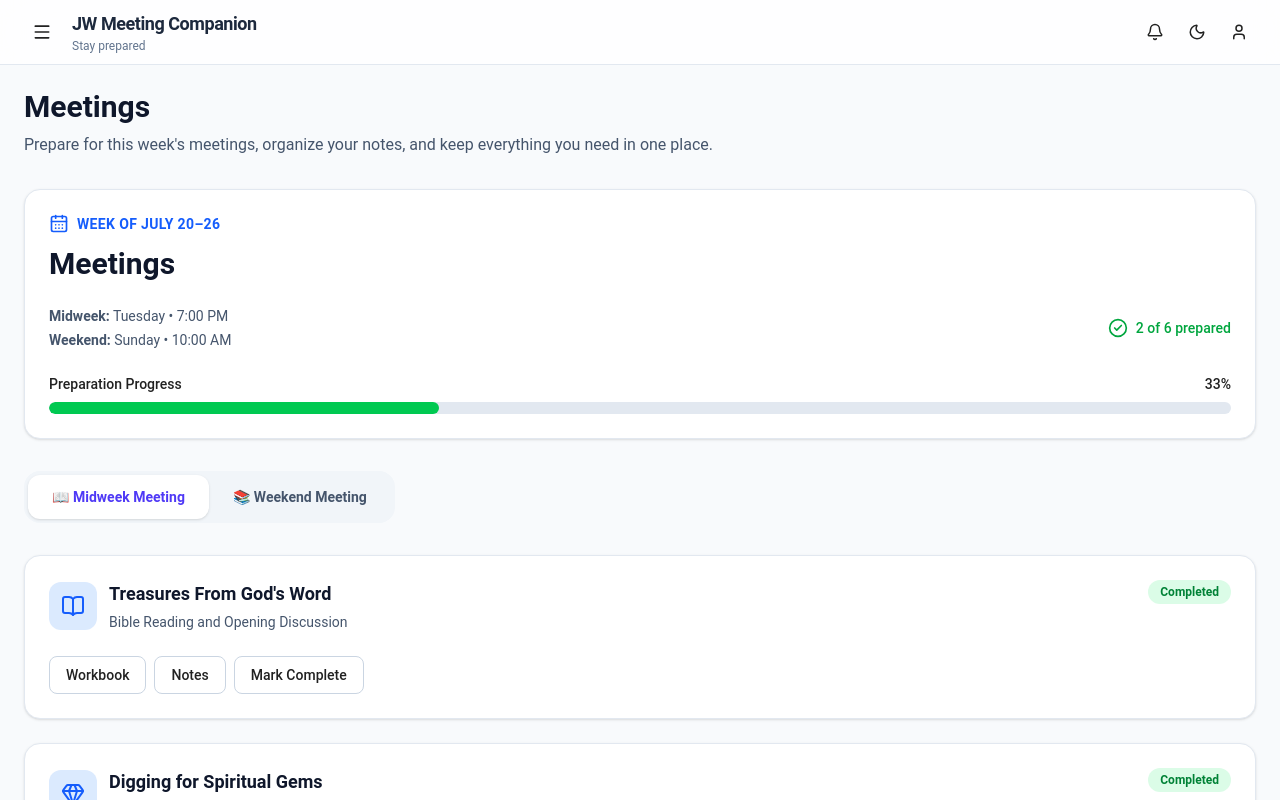
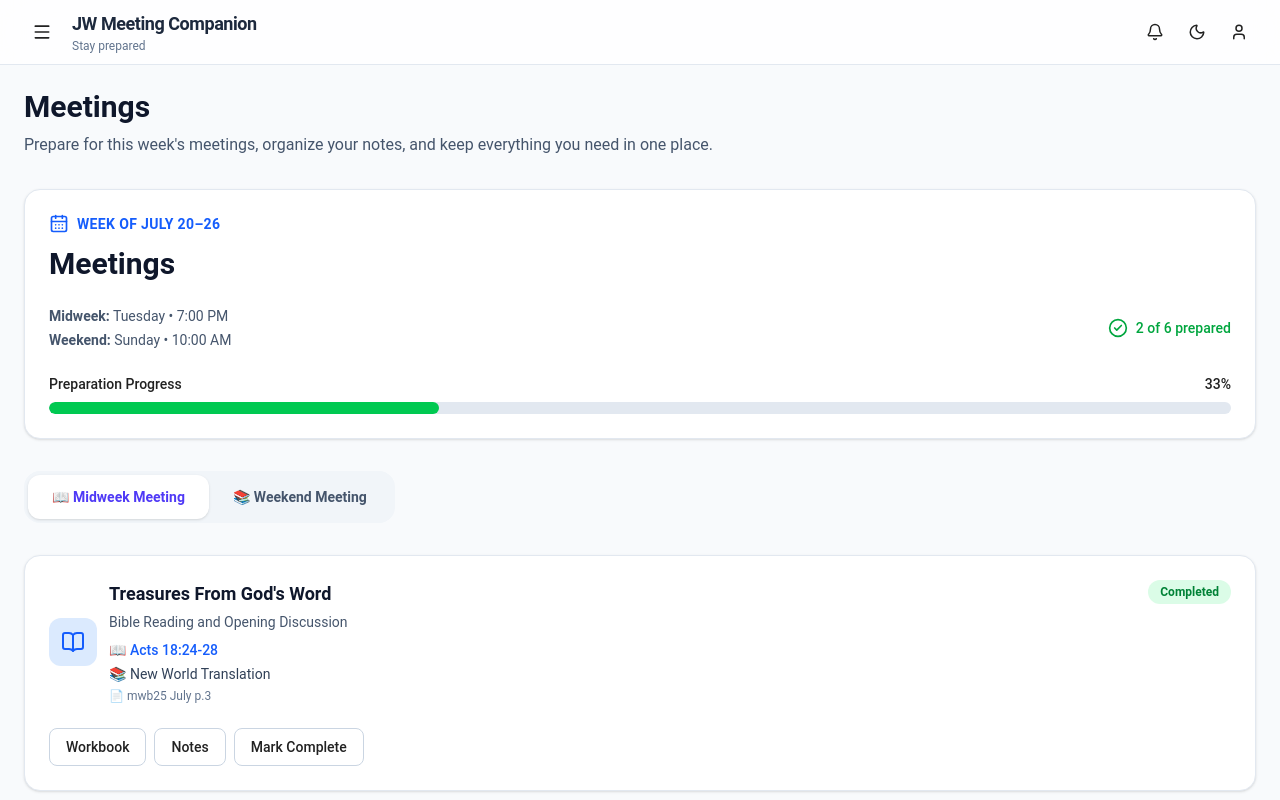
Before and after one commit to kadamsandesh28-star/jw-meeting-companion, a React (Vite) app: page /meetings in a window 1280 px wide. Shown: the top 800 px of the page. Built offline with nearby package versions, Linux system fonts and the light colour scheme.

Commit message:
Display meeting references in meeting cards

```diff
--- a/src/components/meetings/MeetingSectionCard.tsx
+++ b/src/components/meetings/MeetingSectionCard.tsx
@@ -10,6 +10,9 @@
   icon: LucideIcon;
   title: string;
   description: string;
+  scripture?: string;
+  publication?: string;
+  meetingReference?: string;
   status: MeetingStatus;
   actions: string[];
   onStatusChange: (status: MeetingStatus) => void;
@@ -20,6 +23,9 @@
   icon: Icon,
   title,
   description,
+  scripture,
+  publication,
+  meetingReference,
   status,
   actions,
   onStatusChange,
@@ -75,6 +81,24 @@
             <p className="mt-1 text-sm text-slate-600 dark:text-slate-400">
               {description}
             </p>
+
+            {scripture && (
+              <p className="mt-2 text-sm font-medium text-blue-600 dark:text-blue-400">
+                📖 {scripture}
+              </p>
+            )}
+
+            {publication && (
+              <p className="mt-1 text-sm text-slate-700 dark:text-slate-300">
+                📚 {publication}
+              </p>
+            )}
+
+            {meetingReference && (
+              <p className="mt-1 text-xs text-slate-500 dark:text-slate-400">
+                📄 {meetingReference}
+              </p>
+            )}
           </div>
         </div>
 
--- a/src/components/meetings/MidweekMeeting.tsx
+++ b/src/components/meetings/MidweekMeeting.tsx
@@ -82,6 +82,9 @@
             icon={Icon}
             title={section.title}
             description={section.description}
+            scripture={section.scripture}
+            publication={section.publication}
+            meetingReference={section.meetingReference}
             status={section.status}
             actions={section.actions}
             onStatusChange={(status) =>
--- a/src/components/meetings/WeekendMeeting.tsx
+++ b/src/components/meetings/WeekendMeeting.tsx
@@ -78,6 +78,9 @@
             icon={Icon}
             title={section.title}
             description={section.description}
+            scripture={section.scripture}
+            publication={section.publication}
+            meetingReference={section.meetingReference}
             status={section.status}
             actions={section.actions}
             onStatusChange={(status) =>
--- a/src/data/mock/meetingData.ts
+++ b/src/data/mock/meetingData.ts
@@ -6,15 +6,22 @@
   description: string;
   status: MeetingStatus;
   actions: string[];
+
+  // Rich meeting data (optional)
+  scripture?: string;
+  publication?: string;
+  meetingReference?: string;
 }
 
 export interface MeetingData {
   weekOf: string;
+
   midweek: {
     meetingDate: string;
     meetingTime: string;
     sections: MeetingSection[];
   };
+
   weekend: {
     meetingDate: string;
     meetingTime: string;
@@ -34,6 +41,9 @@
         id: "treasures",
         title: "Treasures From God's Word",
         description: "Bible Reading and Opening Discussion",
+        scripture: "Acts 18:24-28",
+        publication: "New World Translation",
+        meetingReference: "mwb25 July p.3",
         status: "completed",
         actions: ["Workbook", "Notes", "Mark Complete"],
       },
@@ -41,6 +51,8 @@
         id: "gems",
         title: "Digging for Spiritual Gems",
         description: "Prepare Spiritual Gems",
+        scripture: "Acts 18:24-28",
+        meetingReference: "mwb25 July p.3",
         status: "completed",
         actions: ["Workbook", "Notes", "Mark Complete"],
       },
@@ -48,6 +60,7 @@
         id: "apply",
         title: "Apply Yourself to the Field Ministry",
         description: "Meeting Assignments",
+        meetingReference: "mwb25 July pp.4–5",
         status: "in-progress",
         actions: ["Prepare", "Notes", "Mark Complete"],
       },
@@ -55,6 +68,7 @@
         id: "living",
         title: "Living as Christians",
         description: "Living as Christians Program",
+        meetingReference: "mwb25 July pp.6–7",
         status: "not-started",
         actions: ["Workbook", "Notes", "Mark Complete"],
       },
@@ -70,6 +84,7 @@
         id: "public-talk",
         title: "Public Talk",
         description: "Public Bible Discourse",
+        meetingReference: "Public Talk Schedule",
         status: "not-started",
         actions: ["Notes", "Mark Complete"],
       },
@@ -77,6 +92,8 @@
         id: "watchtower",
         title: "Watchtower Study",
         description: "Study Edition",
+        publication: "Watchtower Study Edition",
+        meetingReference: "w25 July Study Article",
         status: "not-started",
         actions: ["Study", "Notes", "Mark Complete"],
       },
```
